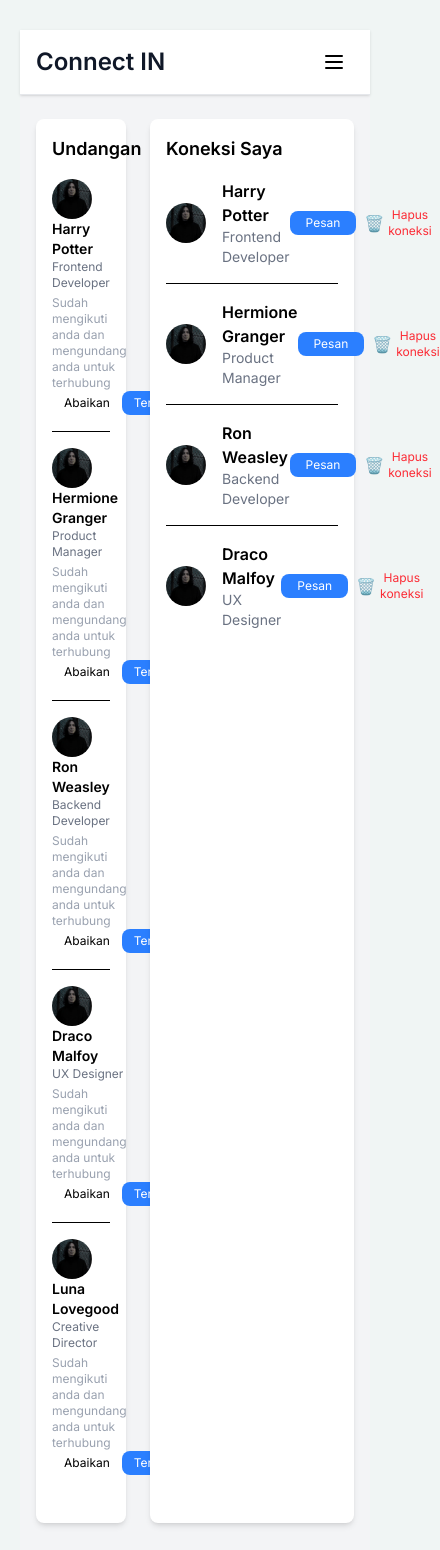
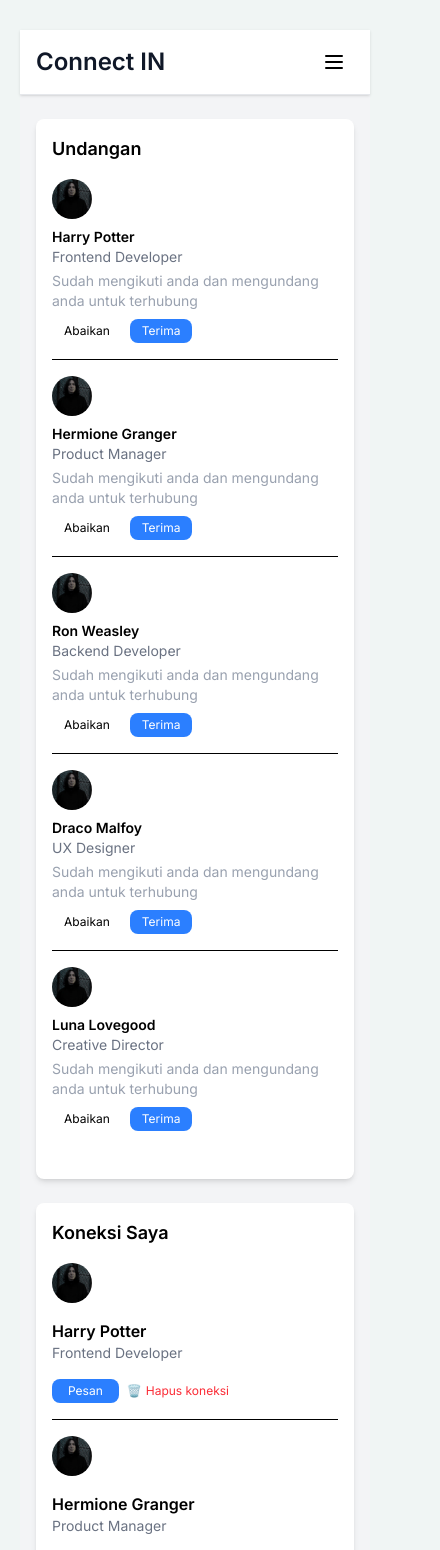
Before and after one commit to jennilaluyan/connect-in, a React (Vite) app: page /src/components/connections-page in a window 390 px wide. Shown: the top 1550 px of the page, 440 px wide, since content can reach past the window. Built offline with nearby package versions, Linux system fonts and the light colour scheme.

Commit message:
fixed the navitem problem, and made connections and messages responsive

```diff
--- a/src/components/connections-page/ConnectionsPage.jsx
+++ b/src/components/connections-page/ConnectionsPage.jsx
@@ -4,149 +4,62 @@ import Footer from "../landing-page/Footer";
 import connectIMAGE from "../../assets/severus.jpg";
 import { useNavContext } from "/src/components/connections-page/NavContext.jsx";
 
-
-
 const ConnectionsPage = () => {
-
-    // Get the setActiveNavItem function from context
   const { setActiveNavItem } = useNavContext();
 
   useEffect(() => {
-    // Automatically set the active nav item when this component mounts
     setActiveNavItem('Koneksi Saya');
   }, []);
 
   const invitations = [
-        {
-          name: "Harry Potter",
-          role: "Frontend Developer",
-          message: "Sudah mengikuti anda dan mengundang anda untuk terhubung"
-        },
-        {
-          name: "Hermione Granger",
-          role: "Product Manager",
-          message: "Sudah mengikuti anda dan mengundang anda untuk terhubung"
-        },
-        {
-          name: "Ron Weasley",
-          role: "Backend Developer",
-          message: "Sudah mengikuti anda dan mengundang anda untuk terhubung"
-        },
-        {
-          name: "Draco Malfoy",
-          role: "UX Designer",
-          message: "Sudah mengikuti anda dan mengundang anda untuk terhubung"
-        },
-        {
-          name: "Luna Lovegood",
-          role: "Creative Director",
-          message: "Sudah mengikuti anda dan mengundang anda untuk terhubung"
-        }
+    { name: "Harry Potter", role: "Frontend Developer", message: "Sudah mengikuti anda dan mengundang anda untuk terhubung" },
+    { name: "Hermione Granger", role: "Product Manager", message: "Sudah mengikuti anda dan mengundang anda untuk terhubung" },
+    { name: "Ron Weasley", role: "Backend Developer", message: "Sudah mengikuti anda dan mengundang anda untuk terhubung" },
+    { name: "Draco Malfoy", role: "UX Designer", message: "Sudah mengikuti anda dan mengundang anda untuk terhubung" },
+    { name: "Luna Lovegood", role: "Creative Director", message: "Sudah mengikuti anda dan mengundang anda untuk terhubung" }
   ];
 
   const connections = [
-        {
-          id: 1,
-          name: "Harry Potter",
-          role: "Frontend Developer",
-          image: connectIMAGE
-        },
-        {
-          id: 2,
-          name: "Hermione Granger",
-          role: "Product Manager",
-          image: connectIMAGE
-        },
-        {
-          id: 3,
-          name: "Ron Weasley",
-          role: "Backend Developer",
-          image: connectIMAGE
-        },
-        {
-          id: 4,
-          name: "Draco Malfoy",
-          role: "UX Designer",
-          image: connectIMAGE
-        }
+    { id: 1, name: "Harry Potter", role: "Frontend Developer", image: connectIMAGE },
+    { id: 2, name: "Hermione Granger", role: "Product Manager", image: connectIMAGE },
+    { id: 3, name: "Ron Weasley", role: "Backend Developer", image: connectIMAGE },
+    { id: 4, name: "Draco Malfoy", role: "UX Designer", image: connectIMAGE }
   ];
 
   const connectionsblock = [
-        {
-          id: 1,
-          name: "Sirius Black",
-          role: "Data Scientist",
-          image: connectIMAGE
-        },
-        {
-          id: 2,
-          name: "Albus Dumbledore",
-          role: "AI Researcher",
-          image: connectIMAGE
-        },
-        {
-          id: 3,
-          name: "Minerva McGonagall",
-          role: "Full Stack Developer",
-          image: connectIMAGE
-        },
-        {
-          id: 4,
-          name: "Lord Voldemort",
-          role: "Cybersecurity Expert",
-          image: connectIMAGE
-        },
-        {
-          id: 5,
-          name: "Rubeus Hagrid",
-          role: "DevOps Engineer",
-          image: connectIMAGE
-        },
-        {
-          id: 6,
-          name: "Neville Longbottom",
-          role: "Software Tester",
-          image: connectIMAGE
-        }
+    { id: 1, name: "Sirius Black", role: "Data Scientist", image: connectIMAGE },
+    { id: 2, name: "Albus Dumbledore", role: "AI Researcher", image: connectIMAGE },
+    { id: 3, name: "Minerva McGonagall", role: "Full Stack Developer", image: connectIMAGE },
+    { id: 4, name: "Lord Voldemort", role: "Cybersecurity Expert", image: connectIMAGE },
+    { id: 5, name: "Rubeus Hagrid", role: "DevOps Engineer", image: connectIMAGE },
+    { id: 6, name: "Neville Longbottom", role: "Software Tester", image: connectIMAGE }
   ];
 
-
-
-
-  // State for pagination
   const [currentPage, setCurrentPage] = useState(1);
   const [jobs, setJobs] = useState([]);
   const jobsPerPage = 9;
 
-
-
-  // Calculate total pages
   const totalPages = Math.ceil(jobs.length / jobsPerPage);
-
-
 
   return (
     <div id="dashboard" className="min-h-screen bg-gray-100">
-      {/* Navbar component */}
       <DashboardNavbar />
 
-      {/* Main content with responsive padding */}
       <div className="container mx-auto px-4 sm:px-6 py-6 sm:py-8">
-
-<div className="grid grid-cols-3 gap-6">
+        <div className="grid grid-cols-1 lg:grid-cols-3 gap-6">
           {/* Left Section - Invitations */}
-        <div className="col-span-1 bg-white p-4 rounded-lg shadow-md">
+          <div className="bg-white p-4 rounded-lg shadow-md">
             <h2 className="text-lg font-bold mb-4">Undangan</h2>
             {invitations.map((invite, index) => (
-            <div key={index} className="flex flex-col items-start border-b pb-4 mb-4 last:border-none">
-              <img src={connectIMAGE} alt="Profile" className="w-10 h-10 rounded-full mr-4" />
-              <div className="flex-1">
-                <h3 className="font-bold text-sm">{invite.name}</h3>
-                <p className="text-gray-500 text-xs">{invite.role}</p>
-                <p className="text-gray-400 text-xs mt-1">{invite.message}</p>
+              <div key={index} className="flex flex-col sm:flex-row sm:items-center border-b pb-4 mb-4 last:border-none gap-2">
+                <img src={connectIMAGE} alt="Profile" className="w-10 h-10 rounded-full" />
+                <div className="flex-1 text-sm">
+                  <h3 className="font-bold">{invite.name}</h3>
+                  <p className="text-gray-500">{invite.role}</p>
+                  <p className="text-gray-400 mt-1">{invite.message}</p>
                 </div>
-              <div className="flex flex-row">
-              <button className=" text-black px-3 py-1 rounded-lg text-xs">Abaikan</button>
+                <div className="flex gap-2">
+                  <button className="text-black px-3 py-1 rounded-lg text-xs">Abaikan</button>
                   <button className="bg-blue-500 text-white px-3 py-1 rounded-lg text-xs">Terima</button>
                 </div>
               </div>
@@ -154,29 +67,32 @@ const ConnectionsPage = () => {
           </div>
 
           {/* Right Section - My Connections */}
-        <div className="col-span-2 bg-white p-4 rounded-lg shadow-md">
+          <div className="lg:col-span-2 bg-white p-4 rounded-lg shadow-md">
             <h2 className="text-lg font-bold mb-4">Koneksi Saya</h2>
             {connections.map((connection, index) => (
-            <div key={index} className="flex items-center border-b pb-4 mb-4 last:border-none">
-              <img src={connectIMAGE} alt="Profile" className="w-10 h-10 rounded-full mr-4" />
+              <div key={index} className="flex flex-col sm:flex-row items-start sm:items-center border-b pb-4 mb-4 last:border-none gap-4">
+                <img src={connectIMAGE} alt="Profile" className="w-10 h-10 rounded-full" />
                 <div className="flex-1">
                   <h3 className="font-bold">{connection.name}</h3>
                   <p className="text-gray-500 text-sm">{connection.role}</p>
                 </div>
-              <button className="bg-blue-500 text-white px-4 py-1 rounded-lg text-xs mr-2">Pesan</button>
-              <button className="text-red-500 flex items-center space-x-1">
+                <div className="flex gap-2">
+                  <button className="bg-blue-500 text-white px-4 py-1 rounded-lg text-xs">Pesan</button>
+                  <button className="text-red-500 flex items-center space-x-1 text-xs">
                     <span>🗑️</span>
-                <span className="text-xs">Hapus koneksi</span>
+                    <span>Hapus koneksi</span>
                   </button>
+                </div>
               </div>
             ))}
           </div>
         </div>
 
-      <div className="bg-gray-100 min-h-screen p-10">
+        {/* Expand Connections Section */}
+        <div className="mt-10">
           <h2 className="text-sm mb-5">Perluas koneksimu dan hubungkan sekarang</h2>
-      <div className="grid grid-cols-4 gap-6">
-        {connections.map((connection) => (
+          <div className="grid grid-cols-1 sm:grid-cols-2 md:grid-cols-3 lg:grid-cols-4 gap-6">
+            {connectionsblock.map((connection) => (
               <div key={connection.id} className="bg-white rounded-lg shadow-lg overflow-hidden">
                 <img src={connectIMAGE} alt={connection.name} className="w-full h-40 object-cover" />
                 <div className="p-4">
@@ -190,9 +106,8 @@ const ConnectionsPage = () => {
             ))}
           </div>
         </div>
+      </div>
 
-
-       </div>
       <Footer />
     </div>
   );
--- a/src/components/messages-page/MessagesPage.jsx
+++ b/src/components/messages-page/MessagesPage.jsx
@@ -6,7 +6,6 @@ import connectIMAGE from "../../assets/severus.jpg";
 
 import { useNavContext } from "/src/components/connections-page/NavContext.jsx";
 
-// Dummy messages for each contact
 const dummyChats = {
   "Jhon Doe": [
     { from: "me", text: "Hai Jhon!" },
@@ -33,11 +32,7 @@ const MessagesPage = () => {
     setActiveNavItem('Pesan');
   }, []);
 
-
   return (
-
-
-
     <div id="dashboard" className="min-h-screen bg-gray-100">
       <DashboardNavbar />
 
@@ -46,9 +41,10 @@ const MessagesPage = () => {
           <MessagesSearchBar setSelectedContact={setSelectedContact} />
         </div>
 
-        <div className="flex h-[70vh] bg-gray-100 space-x-4">
+        {/* Responsive layout */}
+        <div className="flex flex-col md:flex-row md:h-[70vh] bg-gray-100 gap-4">
           {/* Sidebar: Contacts */}
-          <div className="w-1/3 bg-white rounded-xl shadow-md overflow-y-auto">
+          <div className="w-full md:w-1/3 bg-white rounded-xl shadow-md overflow-y-auto">
             <div className="p-4">
               {contacts.map((contact) => (
                 <div
@@ -58,7 +54,11 @@ const MessagesPage = () => {
                     selectedContact === contact.name ? "bg-blue-100" : ""
                   }`}
                 >
-                  <img src={contact.image} alt="Avatar" className="rounded-full w-12 h-12" />
+                  <img
+                    src={contact.image}
+                    alt="Avatar"
+                    className="rounded-full w-12 h-12"
+                  />
                   <div>
                     <p className="font-semibold">{contact.name}</p>
                     <p className="text-sm text-gray-500">
@@ -71,16 +71,23 @@ const MessagesPage = () => {
           </div>
 
           {/* Chat Window */}
-          <div className="w-2/3 bg-white rounded-xl shadow-md p-6 flex flex-col">
+          <div className="w-full md:w-2/3 bg-white rounded-xl shadow-md p-4 sm:p-6 flex flex-col">
             {!selectedContact ? (
-              <div class="bg-white rounded-xl p-6">
-              <h2 class="text-xl font-semibold mb-4" >Buat Pesan Baru</h2>
+              <div className="bg-white rounded-xl">
+                <h2 className="text-xl font-semibold mb-4">Buat Pesan Baru</h2>
 
-              <input type="text" placeholder="Ketik nama"
-                class="w-full border border-gray-300 rounded-md p-2 mb-4 focus:outline-none focus:ring-2 focus:ring-blue-400" />
+                <input
+                  type="text"
+                  placeholder="Ketik nama"
+                  className="w-full border border-gray-300 rounded-md p-2 mb-4 focus:outline-none focus:ring-2 focus:ring-blue-400"
+                />
 
-              <textarea rows="8" placeholder="Masukkan teks disini"
-                class="w-full border border-gray-300 rounded-md p-2 mb-4 focus:outline-none focus:ring-2 focus:ring-blue-400 resize-none bg-gray-100"></textarea>
+                <textarea
+                  rows="8"
+                  placeholder="Masukkan teks disini"
+                  className="w-full border border-gray-300 rounded-md p-2 mb-4 focus:outline-none focus:ring-2 focus:ring-blue-400 resize-none bg-gray-100"
+                ></textarea>
+
                 <div className="flex justify-end">
                   <button className="bg-blue-500 text-white px-6 py-2 rounded-md hover:bg-blue-600">
                     Kirim
@@ -106,7 +113,6 @@ const MessagesPage = () => {
                   ))}
                 </div>
 
-                {/* Message input */}
                 <textarea
                   rows="4"
                   placeholder="Masukkan teks disini"
--- a/src/components/notifikasi/NotifikasiPage.jsx
+++ b/src/components/notifikasi/NotifikasiPage.jsx
@@ -1,13 +1,23 @@
 import React, { useState, useEffect } from "react";
 import DashboardNavbar from "../dashboard/DashboardNavbar";
+import { useNavContext } from "/src/components/connections-page/NavContext.jsx";
 
 const NotifikasiPage = () => {
     const [filter, setFilter] = useState("Semua");
     const [notifications, setNotifications] = useState([]);
     const [loading, setLoading] = useState(true);
 
+    const { setActiveNavItem } = useNavContext();
+
+    useEffect(() => {
+      setActiveNavItem("Notifikasi");
+    }, []);
+
+
     // Simulasi data notifikasi
     useEffect(() => {
+
+
         // Simulasi loading
         setLoading(true);
 
```
Lines whose indentation alone changed are shown as unchanged.
